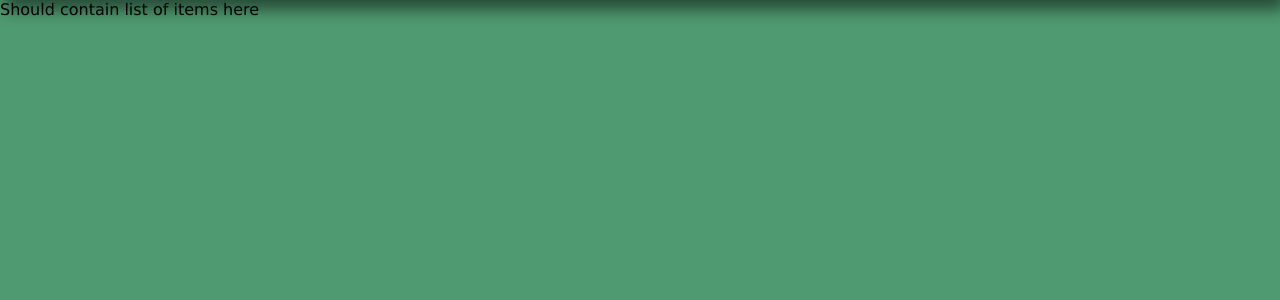
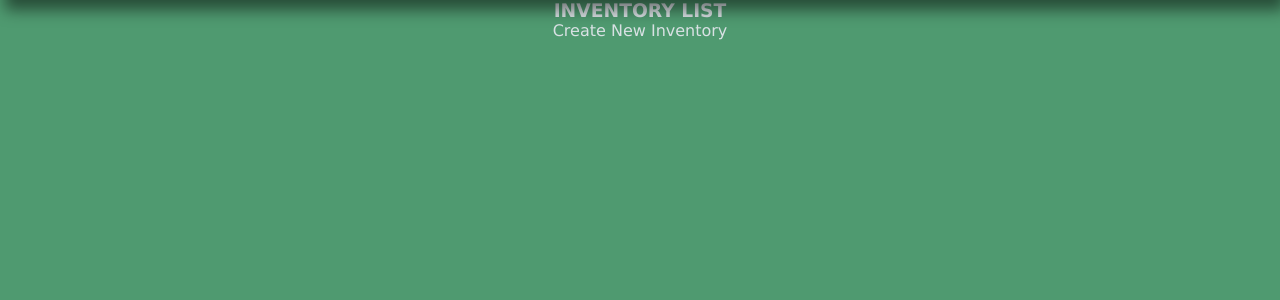
Before and after one commit to Donwiseman/AB-INVENTORY, a Flask app: template frontend/templates/dashboard.html in a window 1280 px wide. Shown: the part 60-360 px from the top of the page. Run offline with Flask 3, Linux system fonts and the light colour scheme; the template is opened without the code that fills it, so the values that code supplies are empty.

Commit message:
working on dashborad

```diff
--- /dev/null
+++ b/frontend/static/styles/dashboard.css
@@ -0,0 +1,4 @@
+.li-inv {
+  text-align: center;
+  color: rgb(217, 225, 228);
+}
--- a/frontend/templates/dash.html
+++ b/frontend/templates/dash.html
@@ -3,6 +3,7 @@
     <head>
         <link rel="stylesheet" href="/static/styles/dash.css">
         <link rel="stylesheet" href="https://cdnjs.cloudflare.com/ajax/libs/font-awesome/6.4.2/css/all.min.css">
+	{% block styles %}{% endblock %}
         <script src="https://cdnjs.cloudflare.com/ajax/libs/jquery/3.7.1/jquery.min.js"></script>
     </head>
     <body>
--- a/frontend/templates/dashboard.html
+++ b/frontend/templates/dashboard.html
@@ -1,7 +1,18 @@
 {% extends "dash.html" %}
+{% block styles %}
+    <link rel="stylesheet" href="/static/styles/dashboard.css">
+{% endblock %}
 {% block navhead %}
     <h3>My Dashboard</h3>
 {% endblock %}
 {% block content %}
-   <p>Should contain list of items here</P>
+    <div class="li-inv">
+        <h3>INVENTORY LIST</h3>
+        <ul>
+        {% for inventory in user.inventories %}
+            <li href="{{ url_for('inventory', inventory.id) }}">{{ inventory.name }}</li>
+        {% endfor %}
+            <li href="{{ url_for('add_inventory') }}">Create New Inventory</li>
+        </ul>
+    </div>
 {% endblock %}
```
